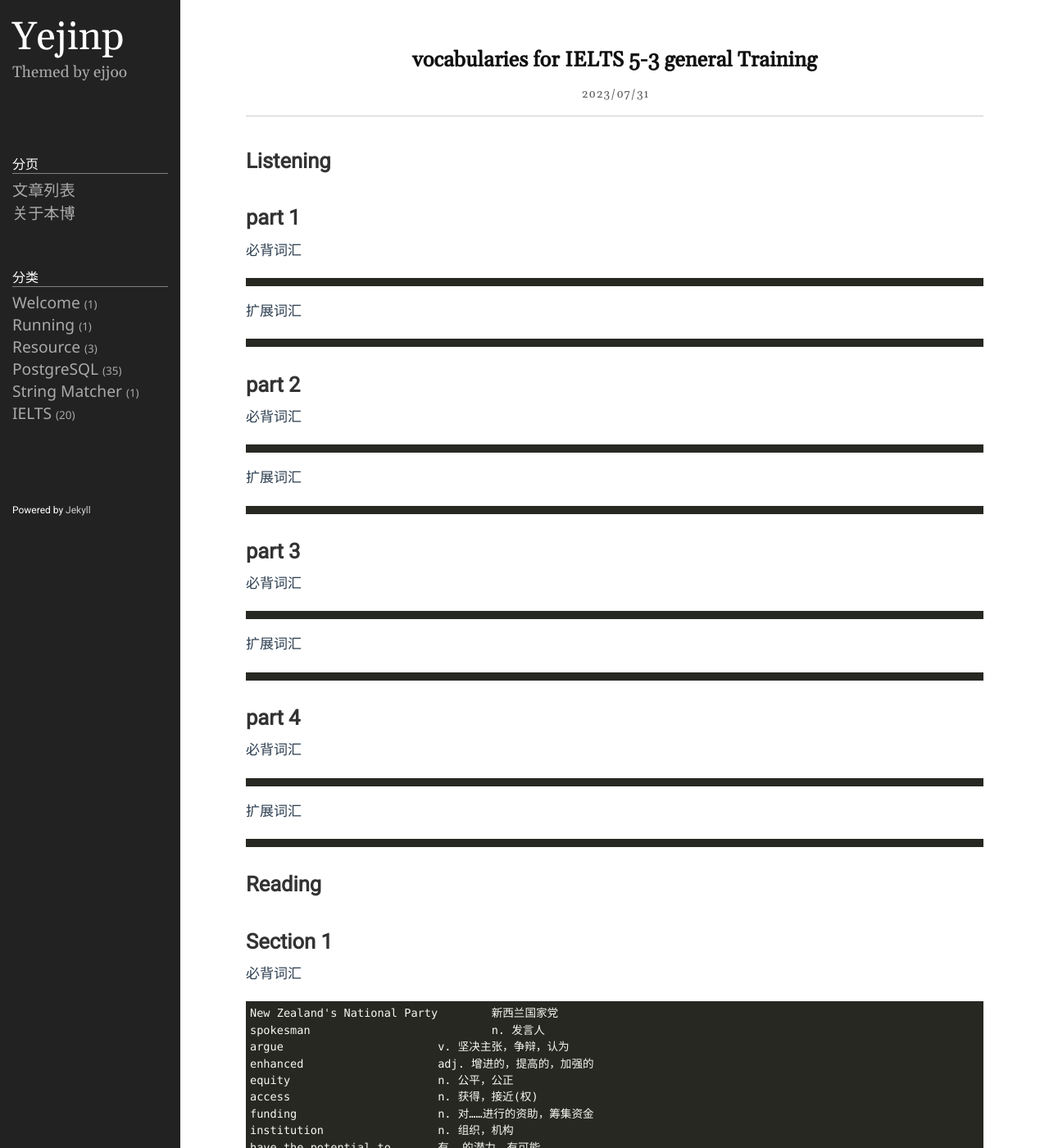
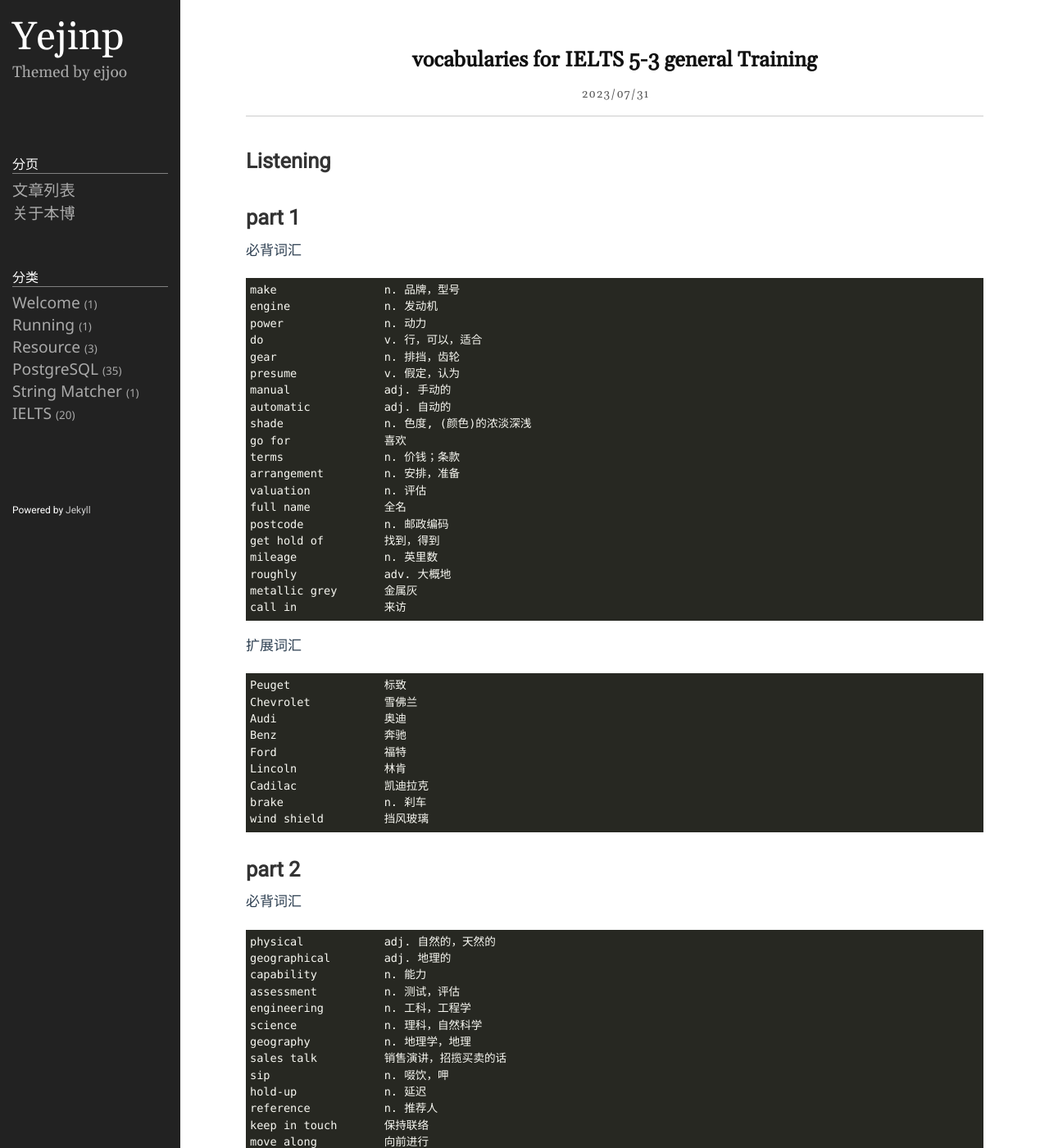
Before and after one commit to yejinp/yejinp.github.io, a Jekyll site: the page built from _posts/2023-07-31-vocabularies for IELTS 5-3 general Training.markdown, in a window 1280 px wide and 1400 px high. Shown: the whole window at 82% size. Built offline with Jekyll 4.4.1, drawn with Linux system fonts in a browser that asks for light colours; some of the changed text lies outside the part shown.

Commit message:
add some vocabularies

````diff
--- a/_posts/2023-07-31-vocabularies for IELTS 5-3 general Training.markdown
+++ b/_posts/2023-07-31-vocabularies for IELTS 5-3 general Training.markdown
@@ -11,19 +11,90 @@ category: IELTS
 # part 1 #
 必背词汇
 ```
+make                n. 品牌，型号
+engine              n. 发动机
+power               n. 动力
+do                  v. 行，可以，适合
+gear                n. 排挡，齿轮
+presume             v. 假定，认为
+manual              adj. 手动的
+automatic           adj. 自动的
+shade               n. 色度, (颜色)的浓淡深浅
+go for              喜欢
+terms               n. 价钱；条款
+arrangement         n. 安排，准备
+valuation           n. 评估
+full name           全名
+postcode            n. 邮政编码
+get hold of         找到，得到
+mileage             n. 英里数
+roughly             adv. 大概地
+metallic grey       金属灰
+call in             来访
 ```
 扩展词汇
-
 ```
+Peuget              标致
+Chevrolet           雪佛兰
+Audi                奥迪
+Benz                奔驰
+Ford                福特
+Lincoln             林肯
+Cadilac             凯迪拉克
+brake               n. 刹车
+wind shield         挡风玻璃
 ```
 
 # part 2 #
 必背词汇
 ```
+physical            adj. 自然的，天然的
+geographical        adj. 地理的
+capability          n. 能力
+assessment          n. 测试，评估
+engineering         n. 工科，工程学
+science             n. 理科，自然科学
+geography           n. 地理学，地理
+sales talk          销售演讲，招揽买卖的话
+sip                 n. 啜饮，呷
+hold-up             n. 延迟
+reference           n. 推荐人
+keep in touch       保持联络
+move along          向前进行
+devise              v. 设计，策划
+phone sb. up        给某人打电话
+liaise              v. 与某人建立联系，保持联络
+concern             n. 关心的事情
+awful               adj. 可怕的，极坏的
+norm                n. 规范，准则
+take a while        花一段时间
+adjust              v. 调整，适应
+body                n. 团体，群体
+priority            n. 优先权
+allocation          n. 配给，分配
+category            n. 范畴，种类
+exceed              v. 超过
+sort out            弄清楚，解决，整理
+snap up             抢先做某事
+in advance          提前
+agency              n. 代理
+in good time        及时地
+on one's behalf     为……的利益，代表……
+make allowance for  体谅
+audience            n. 听众
 ```
 扩展词汇
-
 ```
+rugby               n. 橄榄球
+cricket             n. 板球
+hockey              n. 曲棍球
+curling             n. 冰壶
+squash              n. 壁球
+shaping             n. 塑身，健身
+track and field     田径
+baseball            n. 棒球
+softball            n. 垒球
+hurdle              n. 跨栏
 ```
 
 # part 3 #
````
